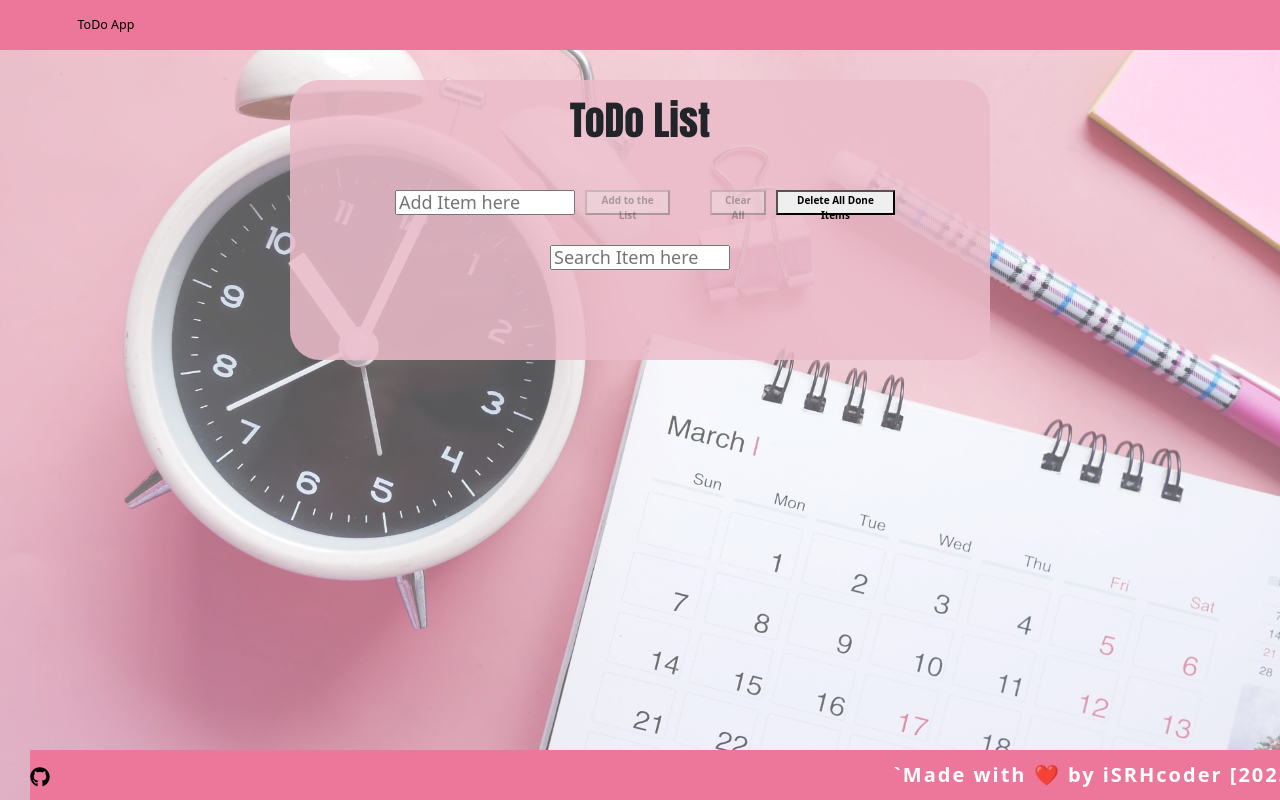
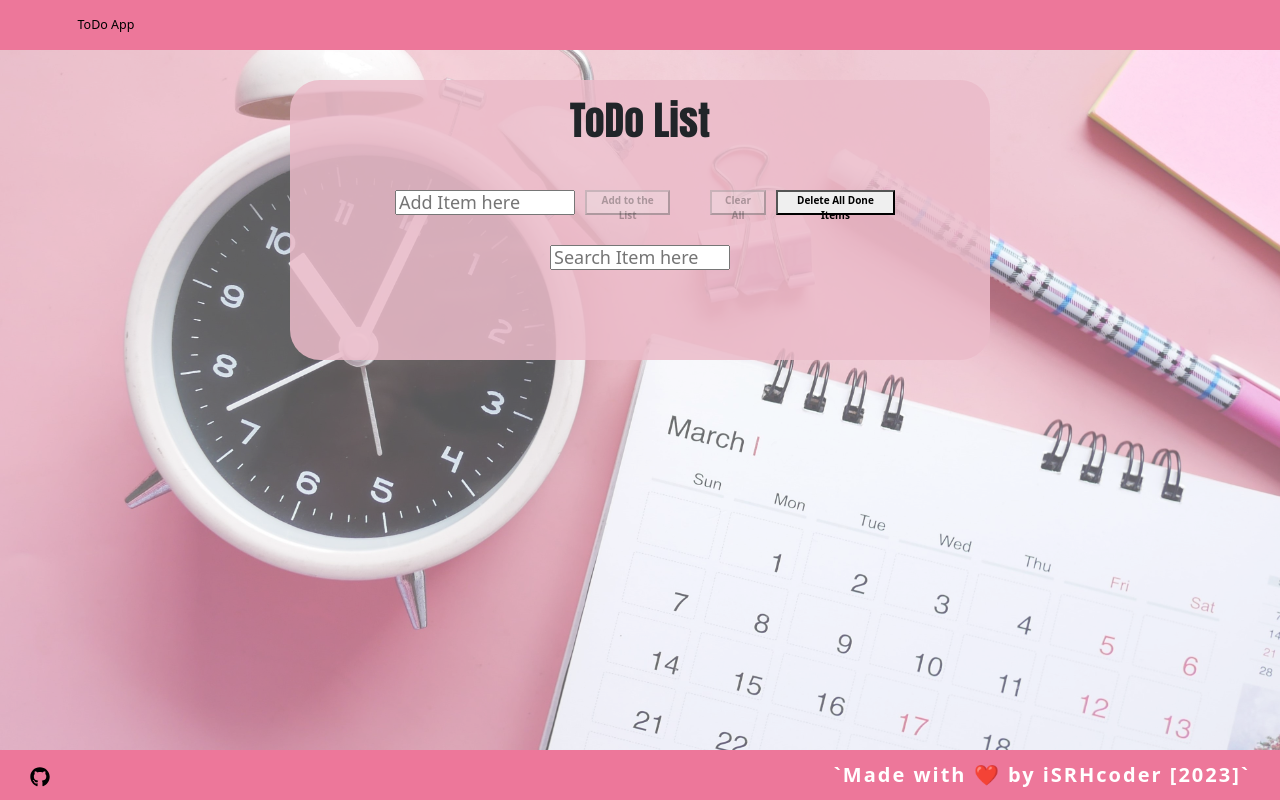
Before and after one commit to iSRHcoder/ToDo-List, a React (Vite) app: page / in a window 1280 px wide. Built offline with nearby package versions, Linux system fonts and the light colour scheme.

Commit message:
update footer.module.css

```diff
--- a/src/Components/AppFooter/AppFooter.module.css
+++ b/src/Components/AppFooter/AppFooter.module.css
@@ -12,6 +12,6 @@
   letter-spacing: 2px;
   font-size: 20px;
   font-weight: 550;
-  margin-left: 3rem;
-  margin-right: 3rem;
+  padding-left: 3rem;
+  padding-right: 3rem;
 }
```
